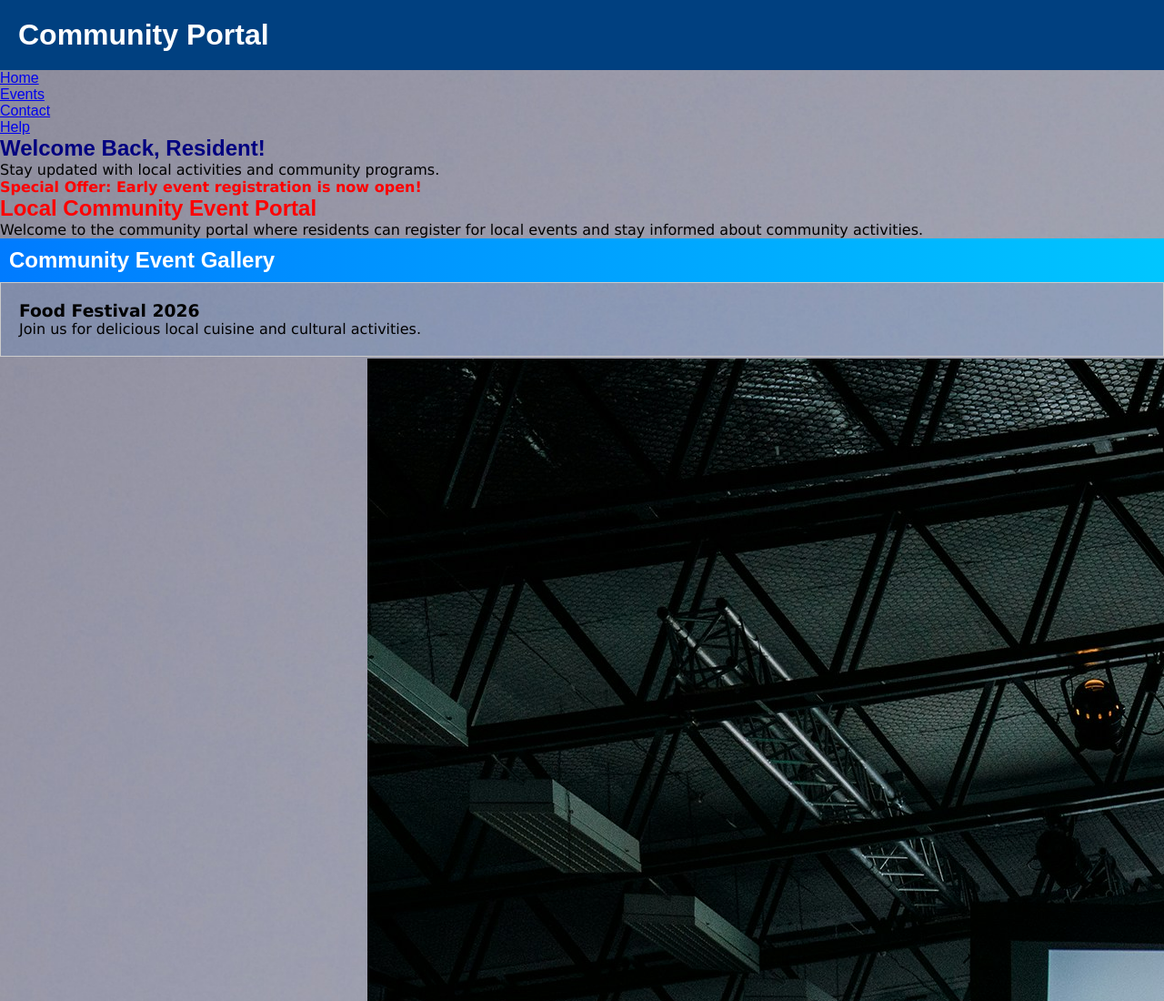
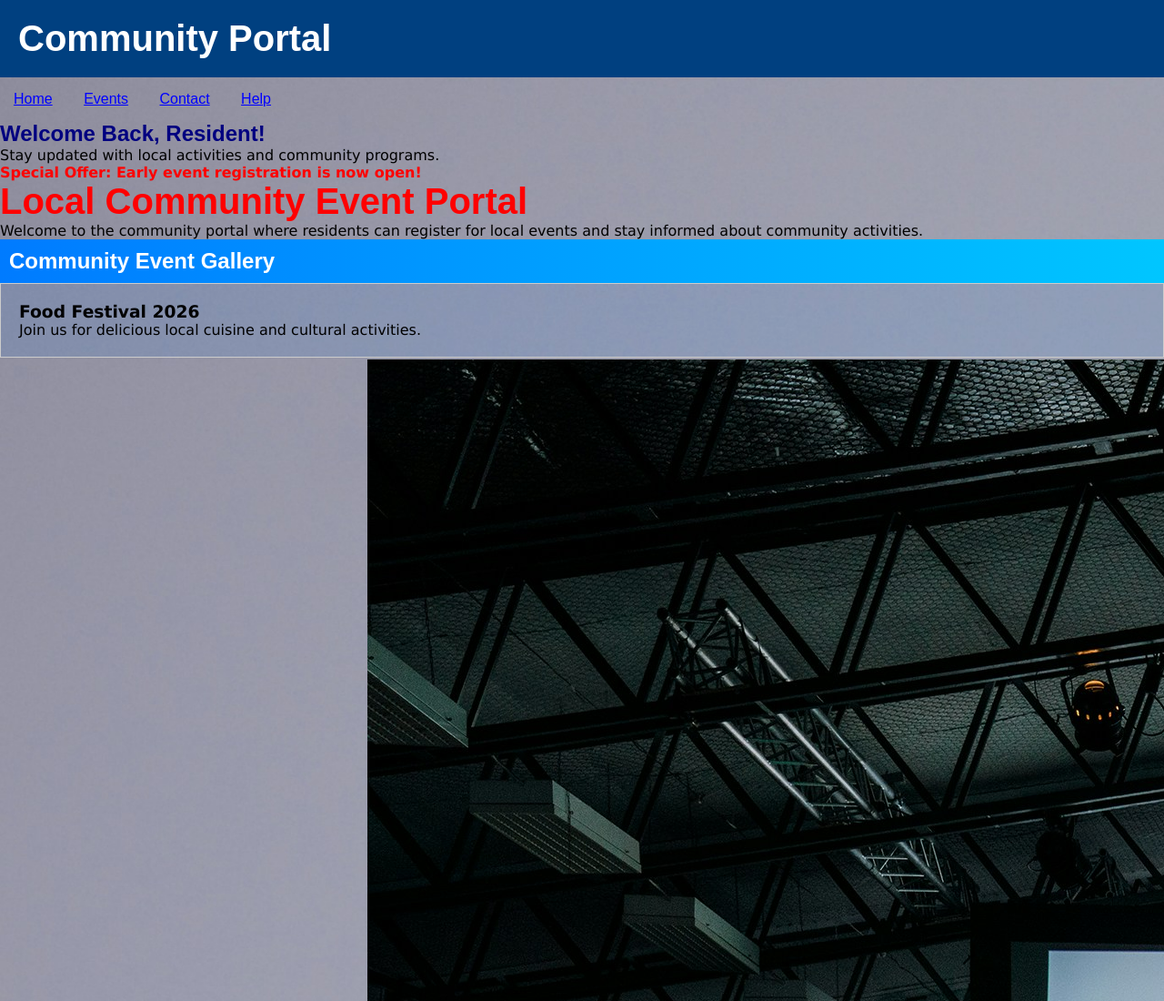
Before and after one commit to junead20/Fullstack, a plain HTML site: page index.html in a window 1280 px wide. Shown: the top 1100 px of the page at 91% size. Drawn offline with Linux system fonts and the light colour scheme.

Commit message:
Step 6: Styled links and navigation lists

```diff
--- a/styles.css
+++ b/styles.css
@@ -73,3 +73,45 @@ section h2{
 .eventCard{
     background-color:rgba(0,123,255,0.1);
 }
+body{
+    font-family:'Poppins',sans-serif;
+}
+
+h1{
+    font-size:40px;
+    font-weight:600;
+}
+
+.event-description{
+    text-align:justify;
+    text-transform:capitalize;
+    letter-spacing:1px;
+    line-height:1.8;
+}
+a:link{
+    color:blue;
+}
+
+a:hover{
+    color:red;
+}
+
+a:active{
+    color:green;
+}
+
+a:visited{
+    color:purple;
+}
+
+/* Navigation */
+
+nav ul{
+    list-style:none;
+}
+
+nav li{
+    display:inline-block;
+    margin:10px;
+    padding:5px;
+}
```
